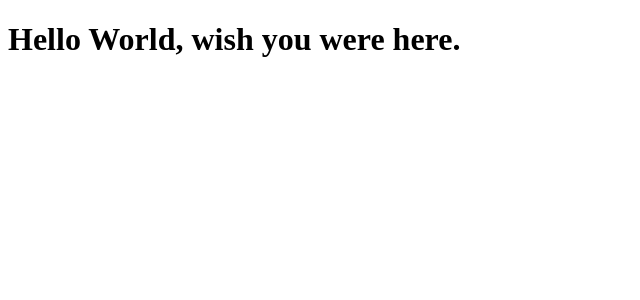
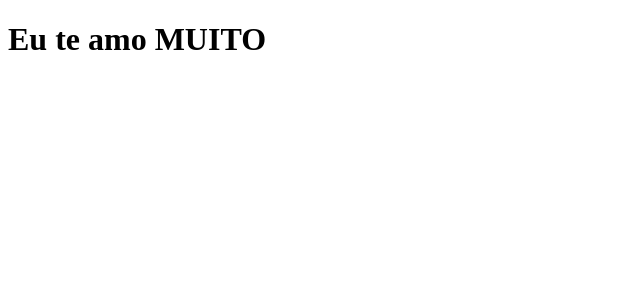
Before and after one commit to MonwerLB/clone-tabnews, a Next.js app: page / in a window 1280 px wide. Shown: the top 300 px of the page, without its empty margins (0-640 px from the left). Built offline with nearby package versions, Linux system fonts and the light colour scheme.

Commit message:
mensagem modificada

```diff
--- a/pages/index.js
+++ b/pages/index.js
@@ -1,5 +1,5 @@
 function Home() {
-    return <h1> Hello World, wish you were here.</h1>
+    return <h1> Eu te amo MUITO</h1>
 }
 
 export default Home;
```
